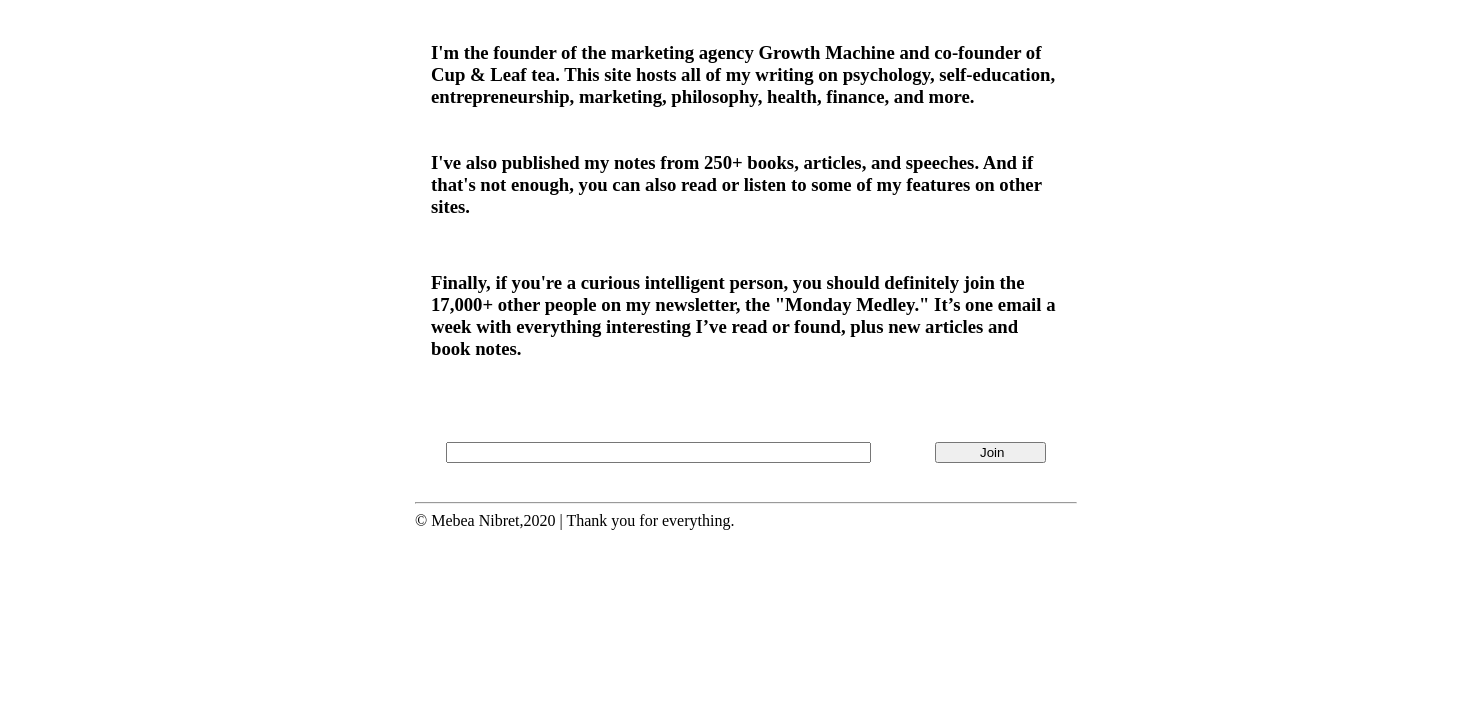
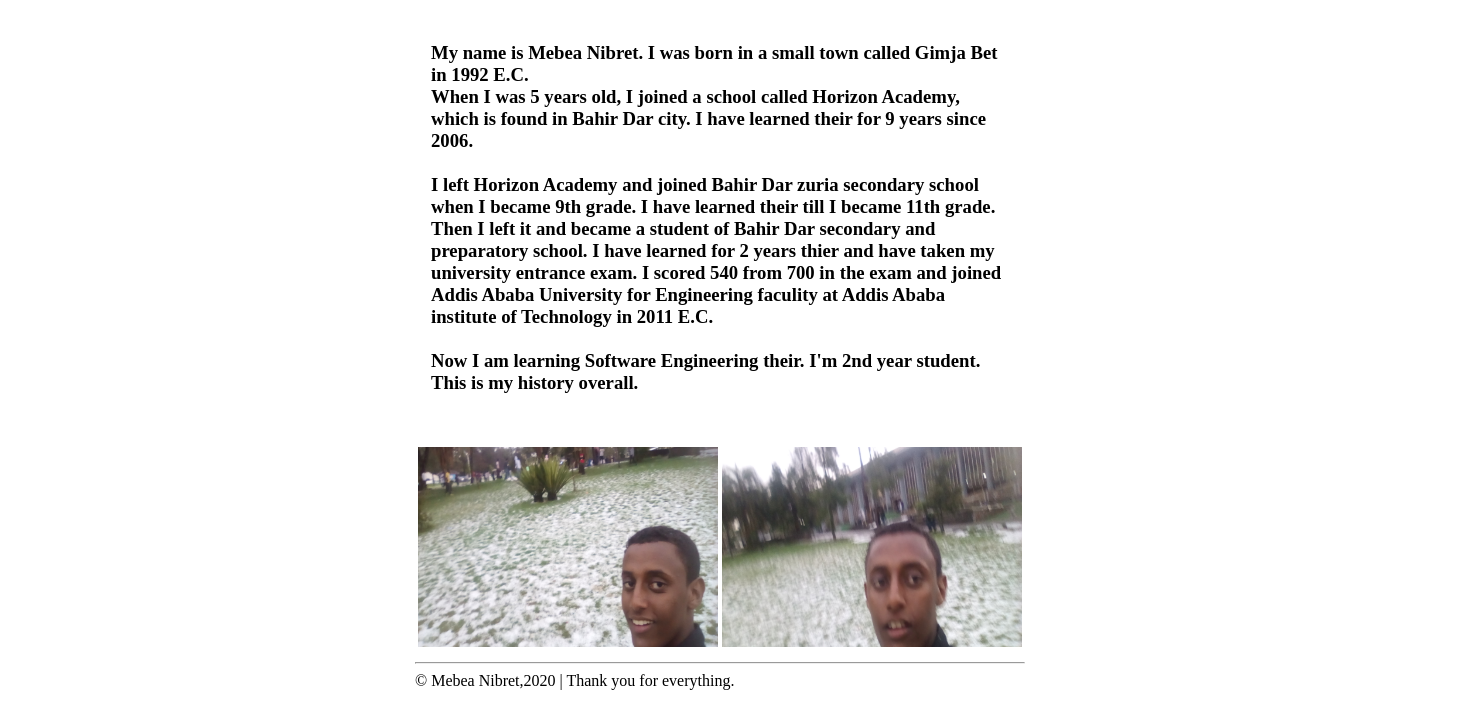
Before and after one commit to MebeaN/MyPersonalWeb, a plain HTML site: page About.html in a window 1280 px wide. Shown: the part 136-837 px from the top of the page, 1484 px wide, since content can reach past the window. Before the commit the page ends 800 px from the top, so only its background shows below. Drawn offline with Linux system fonts and the light colour scheme.

Commit message:
Added images in about me page and some modification in home page.

```diff
--- a/About.html
+++ b/About.html
@@ -27,13 +27,22 @@
                         <tr>
                             <td>
                                 <h3>
-                                I'm the founder of the marketing agency Growth Machine and co-founder of Cup & Leaf tea.
 
-                                This site hosts all of my writing on psychology, self-education, entrepreneurship, marketing, philosophy, health, finance, and more.
-                                <br>
-                                <br>
-                                <br>
-                                 I've also published my notes from 250+ books, articles, and speeches. And if that's not enough, you can also read or listen to some of my features on other sites.
+                                    My name is Mebea Nibret. I was born in a small town called Gimja Bet in 1992 E.C.
+                                    <br>
+                                    When I was 5 years old, I joined a school called Horizon Academy, which is found in Bahir Dar city.
+                                    I have learned their for 9 years since 2006.
+                                    <br>
+                                    <br>
+                                    I left Horizon Academy and joined Bahir Dar zuria secondary school when I became 9th grade. I have learned their till I became 11th grade. Then I left it and became a student of Bahir Dar secondary and preparatory school.
+                                    I have learned for 2 years thier and have taken my university entrance exam. I scored 540 from 700 in the exam and joined Addis Ababa University for Engineering faculity at Addis Ababa institute of Technology in 2011 E.C.
+                                    <br>
+                                    <br>
+                                    Now I am learning Software Engineering their. I'm 2nd year student.
+
+                                    <br>
+                                    This is my history overall.
+
 
                                 </h3>
 
@@ -41,27 +50,19 @@
 
 
                         </tr>
-                        <tr>
-                            <td><h3>
-                                Finally, if you're a curious intelligent person, you should definitely join the 17,000+ other people on my newsletter, the "Monday Medley." It’s one email a week with everything interesting I’ve read or found, plus new articles and book notes.</td>
-                                </h3>
-                            </tr>
-
 
                     </table>
 
                 </p>
-                <table cellspacing="30">
+                <table>
                     <tr>
+                        <td><img src="./images/IMG_20190404_120259.jpg" alt="" width="300" height="200">
+                        </td>
+                        <td><img src="./images/IMG_20190404_120254.jpg" alt="" width="300" height="200"></td>
+                    </tr>
 
-                        <td>
-                            <input type="email" name="email" size="50">
-                        </td>
-                        <td>
-                            <td><input type="Submit" value="          Join         " bgcolor="#0000ff"></td></td>
-                        </td>
-                    </tr>
                 </table>
+
                 <hr>
                 <footer>&copy Mebea Nibret,2020 | Thank you for everything.</footer>
             </td>
```
Also changed, not shown: Family.html (+10 -19 lines), index.html (+13 -9 lines), images/IMG_20190404_120254.jpg (added), images/IMG_20190404_120259.jpg (added), 2 other files.
